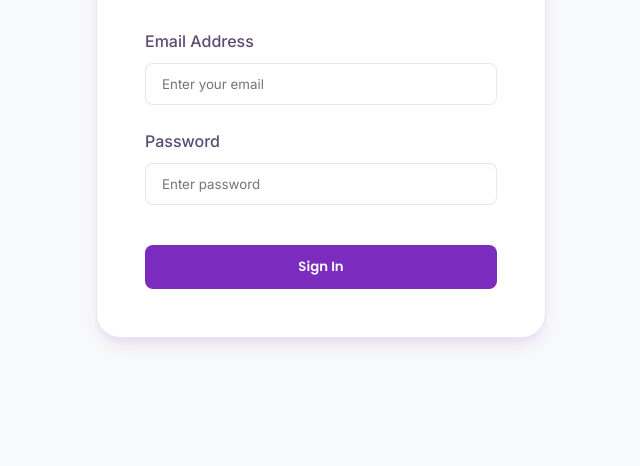
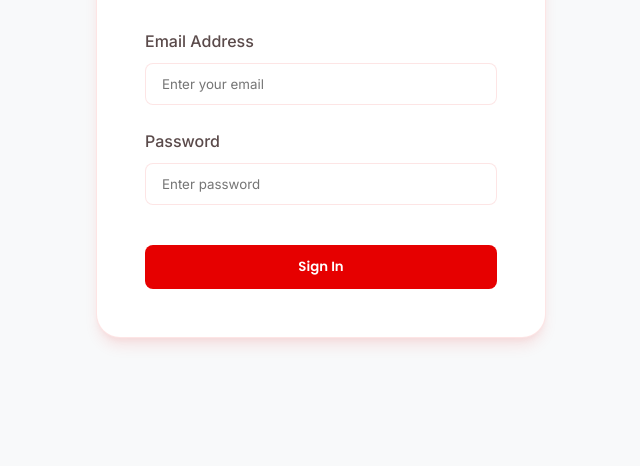
Before and after one commit to mrezzsa/Station-Hub, a website built with Vite: page index.html in a window 1280 px wide. Shown: the part 334-800 px from the top of the page, without its empty margins (319-959 px from the left). Built offline with nearby package versions, Linux system fonts and the light colour scheme; no server answers.

Commit message:
UI: change light mode theme to red

```diff
--- a/src/style.css
+++ b/src/style.css
@@ -2,20 +2,20 @@
 @import url('https://fonts.googleapis.com/css2?family=Inter:wght@400;500;600&family=Poppins:wght@500;600;700&display=swap');
 
 :root {
-  /* Color Palette */
+  /* Color Palette - Red Theme */
   --bg-primary: #F8F9FA;
-  --text-primary: #2D0066;
-  --text-secondary: #5a4b73;
-  --primary: #7B2CBF;
-  --primary-hover: #5a1c93;
-  --accent: #D9ED92;
+  --text-primary: #2B1A1A;
+  --text-secondary: #5A4A4A;
+  --primary: #E60000;
+  --primary-hover: #B30000;
+  --accent: #FFD700;
   --status-danger: #FF4D4D;
   --status-warning: #FFA500;
   --status-success: #2ECC71;
   --white: #FFFFFF;
-  --border: rgba(45, 0, 102, 0.1);
-  --shadow-sm: 0 4px 6px -1px rgba(123, 44, 191, 0.05), 0 2px 4px -1px rgba(123, 44, 191, 0.03);
-  --shadow-md: 0 10px 15px -3px rgba(123, 44, 191, 0.1), 0 4px 6px -2px rgba(123, 44, 191, 0.05);
+  --border: rgba(230, 0, 0, 0.1);
+  --shadow-sm: 0 4px 6px -1px rgba(230, 0, 0, 0.05), 0 2px 4px -1px rgba(230, 0, 0, 0.03);
+  --shadow-md: 0 10px 15px -3px rgba(230, 0, 0, 0.1), 0 4px 6px -2px rgba(230, 0, 0, 0.05);
 
   /* Typography */
   --font-heading: 'Poppins', sans-serif;
@@ -238,7 +238,7 @@ th {
 .form-control:focus {
   outline: none;
   border-color: var(--primary);
-  box-shadow: 0 0 0 3px rgba(123, 44, 191, 0.1);
+  box-shadow: 0 0 0 3px rgba(230, 0, 0, 0.1);
 }
 
 /* Auth Container */
```
